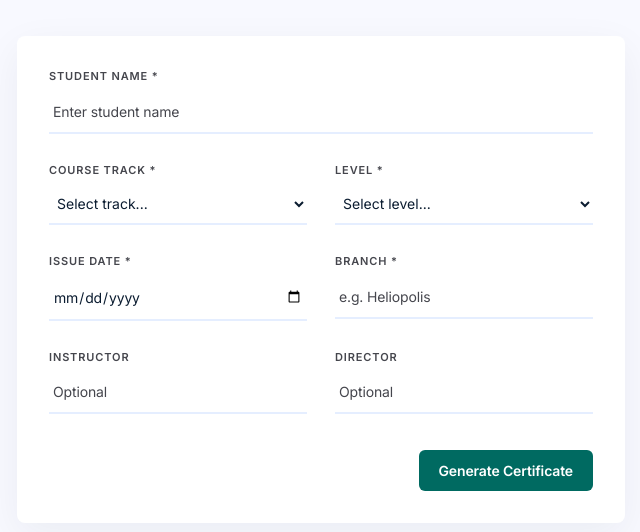
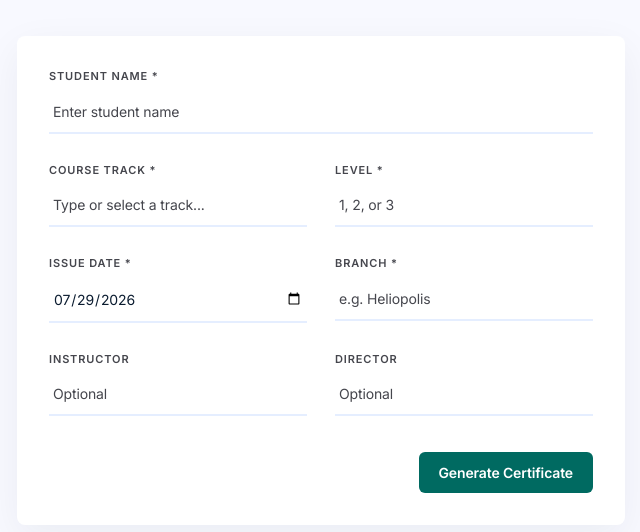
Before and after one commit to ibrhmahmd/techno-future-certificates, a FastAPI app: page /generate in a window 1280 px wide. Shown: the part 134-666 px from the top of the page, without its empty margins (319-959 px from the left). Run offline with FastAPI, Linux system fonts and the light colour scheme; some libraries are stand-ins or nearby versions.

```diff
--- a/app/web/templates/generate.html
+++ b/app/web/templates/generate.html
@@ -14,8 +14,8 @@
             <div class="grid grid-cols-1 sm:grid-cols-2" style="gap: 1.75rem;">
                 <div>
                     <label class="pe-input-label">Course Track *</label>
-                    <select name="course_track" required class="pe-select">
-                        <option value="">Select track...</option>
+                    <input type="text" name="course_track" required class="pe-input" list="track-list" placeholder="Type or select a track...">
+                    <datalist id="track-list">
                         <option value="html">HTML</option>
                         <option value="css">CSS</option>
                         <option value="javascript">JavaScript</option>
@@ -29,23 +29,18 @@
                         <option value="robotics-arduino">Robotics Arduino</option>
                         <option value="scratch">Scratch</option>
                         <option value="scratch-jr">Scratch Jr</option>
-                    </select>
+                    </datalist>
                 </div>
                 <div>
                     <label class="pe-input-label">Level *</label>
-                    <select name="level" required class="pe-select">
-                        <option value="">Select level...</option>
-                        <option value="Level 1 — Junior">Level 1 — Junior</option>
-                        <option value="Level 2 — Intermediate">Level 2 — Intermediate</option>
-                        <option value="Level 3 — Advanced">Level 3 — Advanced</option>
-                    </select>
+                    <input type="text" name="level" required class="pe-input" placeholder="1, 2, or 3" inputmode="numeric" pattern="[1-3]">
                 </div>
             </div>
 
             <div class="grid grid-cols-1 sm:grid-cols-2" style="gap: 1.75rem;">
                 <div>
                     <label class="pe-input-label">Issue Date *</label>
-                    <input type="date" name="issue_date" required class="pe-input">
+                    <input type="date" name="issue_date" required class="pe-input" id="issue-date">
                 </div>
                 <div>
                     <label class="pe-input-label">Branch *</label>
@@ -75,4 +70,15 @@
 
     <div id="gen-result" style="margin-top: 1.5rem;"></div>
 </div>
+
+<script>
+    document.getElementById('issue-date').value = new Date().toISOString().split('T')[0];
+
+    document.getElementById('gen-form').addEventListener('htmx:configRequest', function (e) {
+        var levelInput = document.querySelector('[name="level"]');
+        var num = parseInt(levelInput.value, 10);
+        var levels = { 1: 'Level 1 — Junior', 2: 'Level 2 — Intermediate', 3: 'Level 3 — Advanced' };
+        if (levels[num]) levelInput.value = levels[num];
+    });
+</script>
 {% endblock %}
```
Also changed, not shown: app/api/routers/certificates.py (+12 -4 lines).
